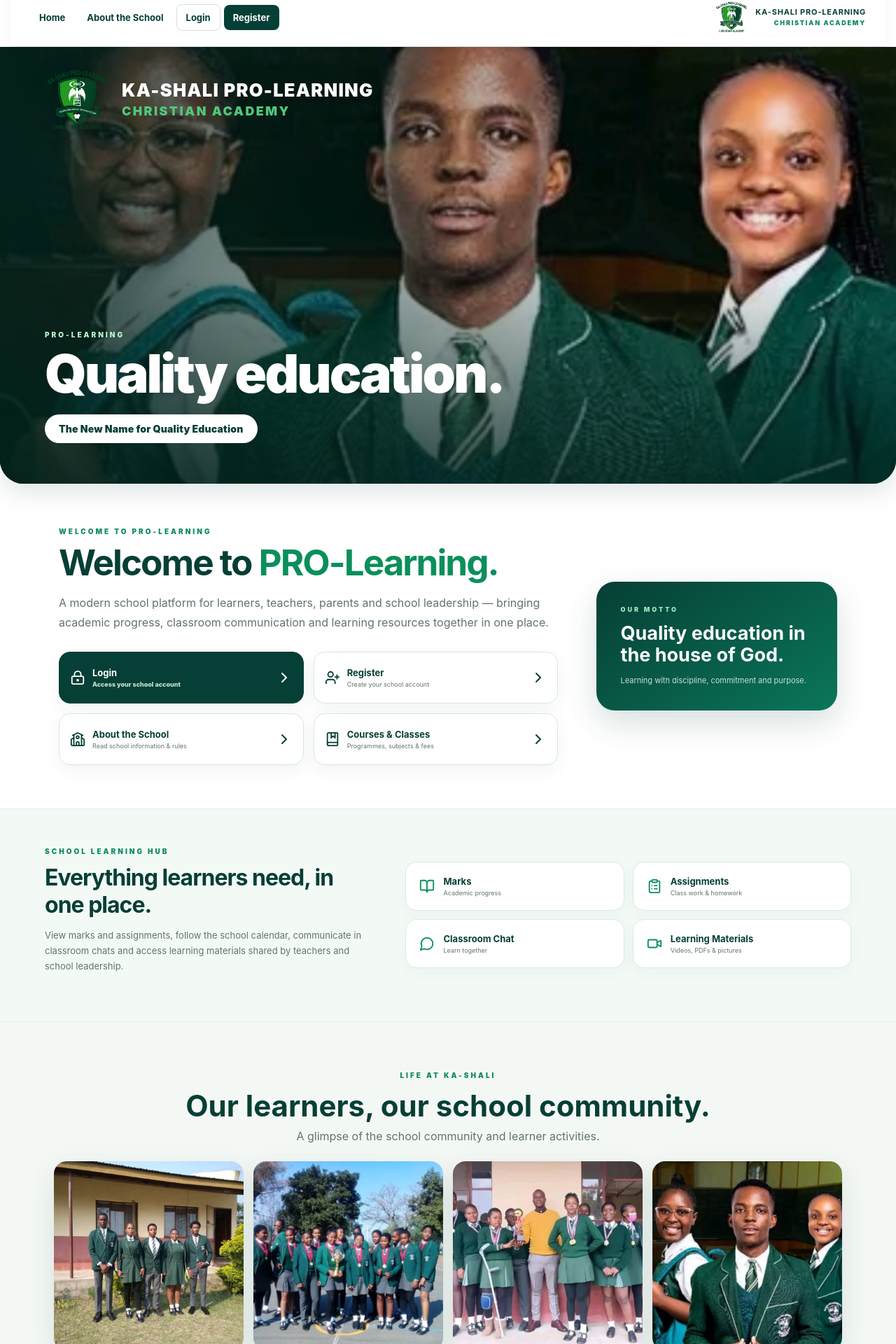
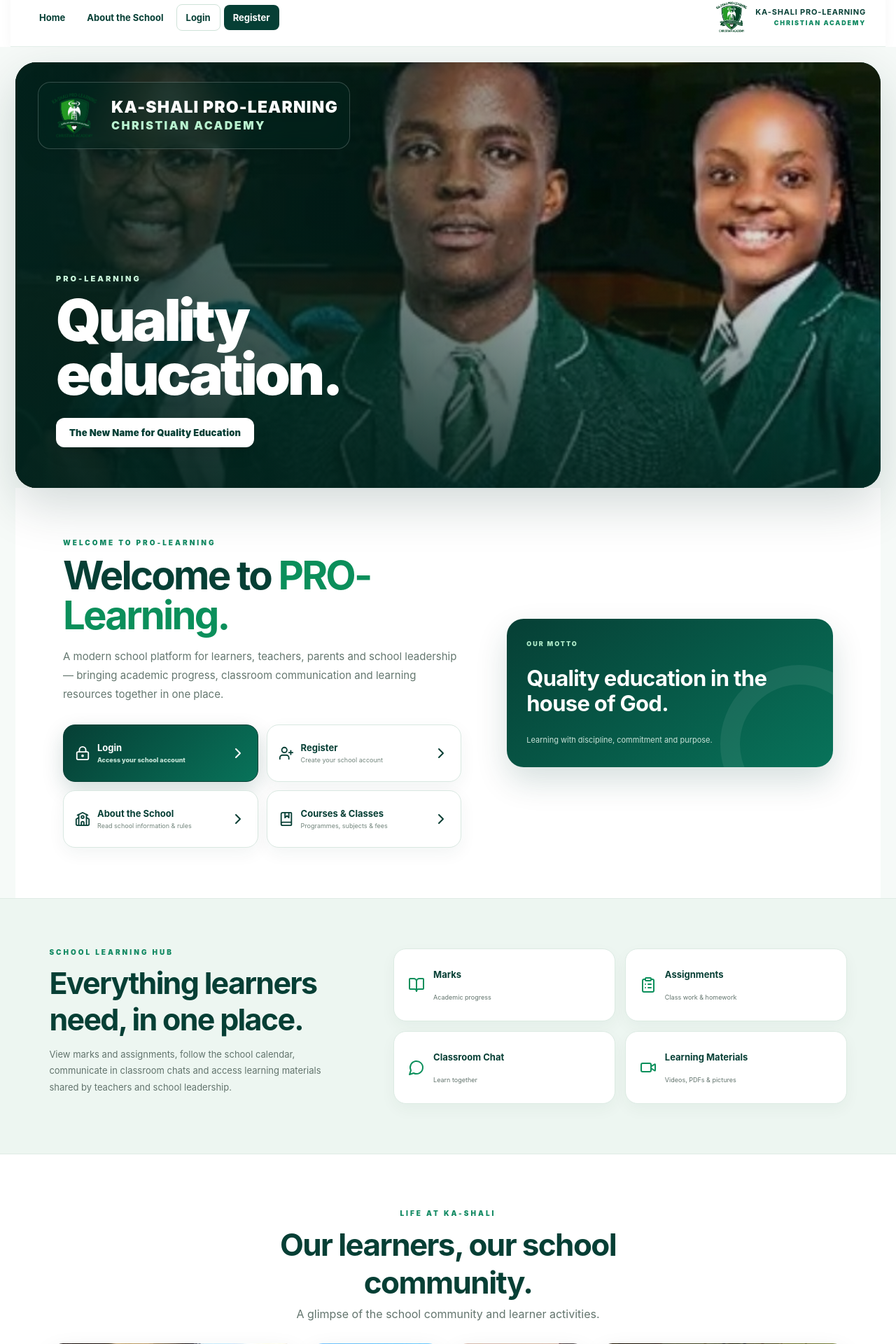
Before and after one commit to MnisiLeo/PRO-LEARNING-Website, a React (Vite) app: page / in a window 1280 px wide. Shown: the part 17-1937 px from the top of the page at 70% size. Built offline with nearby package versions, Linux system fonts and the light colour scheme.

Commit message:
Add files via upload

```diff
--- a/src/styles.css
+++ b/src/styles.css
@@ -346,3 +346,57 @@
 .materialViewerBody.pdfViewer{overflow:hidden;padding:0}
 @media(max-width:760px){.pdfNativeFrame{min-height:68vh}}
 .ksGallery{padding:70px 6%;background:#f4f8f5}.ksGalleryHead{max-width:760px;margin:0 auto 26px;text-align:center}.ksGalleryHead h2{margin:8px 0;color:var(--navy);font-size:clamp(26px,4vw,42px)}.ksGalleryHead p{color:var(--muted);margin:0}.ksGalleryGrid{display:grid;grid-template-columns:repeat(4,1fr);gap:14px;max-width:1180px;margin:auto}.ksGalleryGrid img{width:100%;height:270px;object-fit:cover;border-radius:18px;display:block;box-shadow:0 12px 35px rgba(6,63,53,.12)}@media(max-width:900px){.ksGalleryGrid{grid-template-columns:1fr 1fr}.ksGalleryGrid img{height:230px}}@media(max-width:560px){.ksGallery{padding:48px 15px}.ksGalleryGrid{grid-template-columns:1fr}.ksGalleryGrid img{height:260px}}
+
+/* HOME VISUAL REFRESH — appearance only, V25 functionality preserved */
+.ksHome{background:#f6faf8;color:#15362e}
+.ksHero{background:#f6faf8;padding:22px 22px 0}
+.ksHeroImage{height:min(690px,76vh);min-height:570px;max-width:1320px;margin:0 auto;border-radius:30px;box-shadow:0 24px 70px rgba(4,47,40,.18);overflow:hidden}
+.ksHeroImage>img{object-position:center 32%;transform:scale(1.01)}
+.ksHeroShade{background:linear-gradient(90deg,rgba(2,35,29,.9) 0%,rgba(2,35,29,.62) 38%,rgba(2,35,29,.18) 70%,rgba(2,35,29,.08) 100%),linear-gradient(0deg,rgba(2,35,29,.78) 0%,transparent 52%)}
+.ksHeroBrand{top:28px;left:32px;right:32px;padding:12px 16px;width:max-content;max-width:calc(100% - 64px);border:1px solid rgba(255,255,255,.2);background:rgba(3,47,40,.32);backdrop-filter:blur(14px);border-radius:18px}
+.ksHeroBrand img{width:70px;height:70px}
+.ksHeroBrand h1{font-size:clamp(14px,1.8vw,24px);letter-spacing:1.1px}
+.ksHeroBrand h1 span{color:#b9f3d0}
+.ksHeroMessage{left:58px;bottom:58px;max-width:690px}
+.ksHeroMessage .ksEyebrow{font-size:11px;letter-spacing:3px;color:#c8f4d9;margin-bottom:14px}
+.ksHeroMessage h2{font-size:clamp(48px,6.4vw,84px);line-height:.94;letter-spacing:-4px;margin-bottom:24px}
+.ksHeroMessage h2 em{color:#54df96}
+.ksHeroMessage p{padding:13px 19px;border-radius:12px;font-size:13px;box-shadow:0 8px 24px rgba(0,0,0,.12)}
+.ksIntro{max-width:1320px;padding:72px 5.5%;grid-template-columns:1.1fr .9fr;gap:65px}
+.ksIntroCopy{max-width:730px}
+.ksIntroCopy h2{font-size:clamp(38px,4.4vw,60px);letter-spacing:-2.8px;margin-bottom:16px}
+.ksIntroCopy p{font-size:15px;line-height:1.8;color:#64776f;margin-bottom:30px}
+.ksActions{gap:12px}
+.ksAction{min-height:82px;border:1px solid #d9e8e1;border-radius:17px;background:#fff;padding:15px 16px;box-shadow:0 8px 24px rgba(6,63,53,.055);transition:transform .18s ease,box-shadow .18s ease,border-color .18s ease}
+.ksAction:hover{transform:translateY(-3px);box-shadow:0 16px 34px rgba(6,63,53,.10);border-color:#bcdacc}
+.ksAction.primary{background:linear-gradient(135deg,#063f35,#08735a);border-color:#063f35;box-shadow:0 12px 30px rgba(6,63,53,.18)}
+.ksAction span b{font-size:13px}.ksAction span small{font-size:9px;margin-top:4px;color:#71847b}.ksAction.primary span small{color:#c9e7da}
+.ksMotto{padding:30px 28px;border-radius:24px;background:linear-gradient(145deg,#063f35,#08735a);color:#fff;box-shadow:0 20px 45px rgba(6,63,53,.16);position:relative;overflow:hidden}
+.ksMotto:after{content:"";position:absolute;width:170px;height:170px;border-radius:50%;right:-65px;bottom:-80px;border:28px solid rgba(255,255,255,.07)}
+.ksMotto span{display:block;color:#aee9c8;font-size:9px;font-weight:900;letter-spacing:2px;margin-bottom:13px;position:relative;z-index:1}
+.ksMotto strong{display:block;font-size:clamp(22px,2.5vw,31px);line-height:1.16;letter-spacing:-.7px;position:relative;z-index:1}
+.ksMotto small{display:block;color:#c9e2d8;margin-top:13px;line-height:1.6;position:relative;z-index:1}
+.ksFeatureBand{padding:70px 5.5%;background:#edf6f1;border-top:1px solid #dfebe5;border-bottom:1px solid #dfebe5;grid-template-columns:.8fr 1.2fr;gap:60px}
+.ksFeatureBand h2{font-size:clamp(29px,3.5vw,43px);letter-spacing:-1.7px}
+.ksFeatureBand p{font-size:13px;line-height:1.8}
+.ksFeatureGrid{gap:14px}
+.ksFeatureGrid>div{min-height:104px;border-radius:18px;padding:20px;box-shadow:0 8px 22px rgba(6,63,53,.045);transition:transform .18s ease,box-shadow .18s ease}
+.ksFeatureGrid>div:hover{transform:translateY(-2px);box-shadow:0 14px 30px rgba(6,63,53,.08)}
+.ksFeatureGrid svg{width:24px;height:24px}
+.ksGallery{padding:78px 5.5%;background:#fff}
+.ksGalleryHead{max-width:720px;margin-bottom:32px}
+.ksGalleryHead h2{font-size:clamp(30px,4vw,44px);letter-spacing:-1.6px}
+.ksGalleryGrid{grid-template-columns:1.3fr .7fr .7fr 1.3fr;gap:16px;max-width:1320px}
+.ksGalleryGrid img{height:310px;border-radius:20px;box-shadow:0 14px 35px rgba(6,63,53,.10);transition:transform .25s ease,box-shadow .25s ease}
+.ksGalleryGrid img:hover{transform:scale(1.015);box-shadow:0 20px 45px rgba(6,63,53,.15)}
+.ksContact{margin-top:0;padding:62px 5.5%;border-radius:0;background:linear-gradient(135deg,#042f28,#08735a)}
+.ksContactBrand h2{font-size:clamp(25px,3vw,37px)}
+.ksContactCards{gap:13px}
+.ksContactCards a{min-height:100px;border-radius:17px;background:rgba(255,255,255,.075);transition:transform .18s ease,background .18s ease}
+.ksContactCards a:hover{transform:translateY(-2px);background:rgba(255,255,255,.13)}
+@media(max-width:900px){
+ .ksHero{padding:14px 14px 0}.ksHeroImage{height:620px;min-height:0;border-radius:24px}.ksHeroBrand{left:20px;top:20px;max-width:calc(100% - 40px)}.ksHeroMessage{left:28px;bottom:34px}.ksIntro{padding:54px 6%;grid-template-columns:1fr}.ksFeatureBand{padding:55px 6%;grid-template-columns:1fr}.ksGallery{padding:60px 6%}.ksGalleryGrid{grid-template-columns:1fr 1fr}.ksGalleryGrid img{height:250px}.ksContact{padding:52px 6%}
+}
+@media(max-width:600px){
+ .ksHero{padding:0}.ksHeroImage{height:610px;border-radius:0 0 25px 25px}.ksHeroBrand{left:18px;right:18px;top:18px;max-width:none;width:auto;padding:10px 12px}.ksHeroBrand img{width:56px;height:56px}.ksHeroBrand h1{font-size:12px;letter-spacing:.8px}.ksHeroBrand h1 span{font-size:9px;letter-spacing:1.5px}.ksHeroMessage{left:22px;right:20px;bottom:30px}.ksHeroMessage h2{font-size:47px;letter-spacing:-2.6px}.ksHeroMessage p{font-size:11px;padding:11px 15px}.ksIntro{padding:48px 20px}.ksIntroCopy h2{font-size:38px}.ksIntroCopy p{font-size:14px}.ksMotto{padding:26px 22px;border-radius:20px}.ksFeatureBand{padding:48px 20px}.ksFeatureGrid{grid-template-columns:1fr}.ksGallery{padding:52px 20px}.ksGalleryGrid{grid-template-columns:1fr}.ksGalleryGrid img{height:275px}.ksContact{padding:45px 20px}.ksContactCards{grid-template-columns:1fr}.ksContactCards a{min-height:84px}
+}
```
Also changed, not shown: 1 other file (tests, documents, lock files or other folders).
